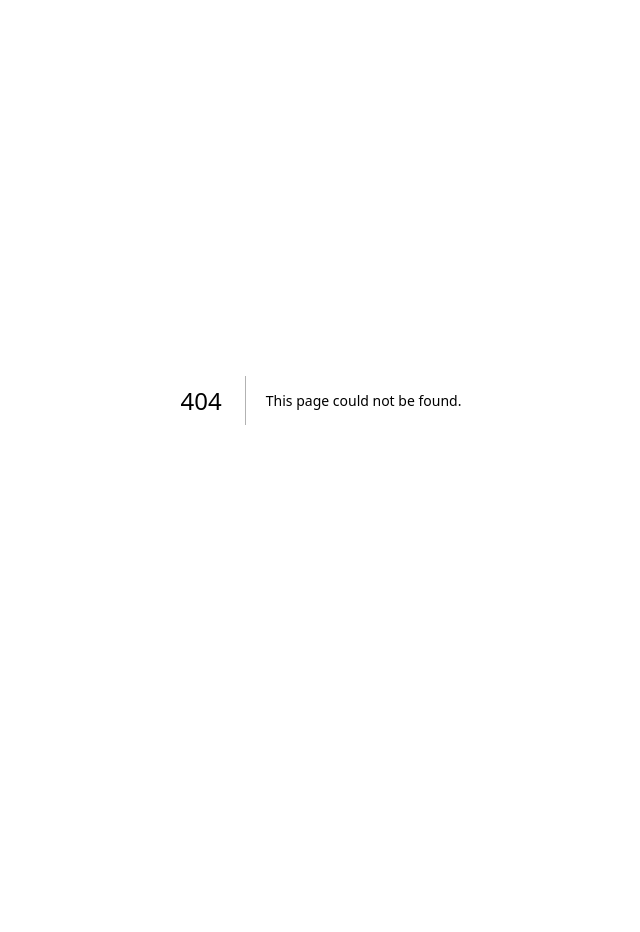
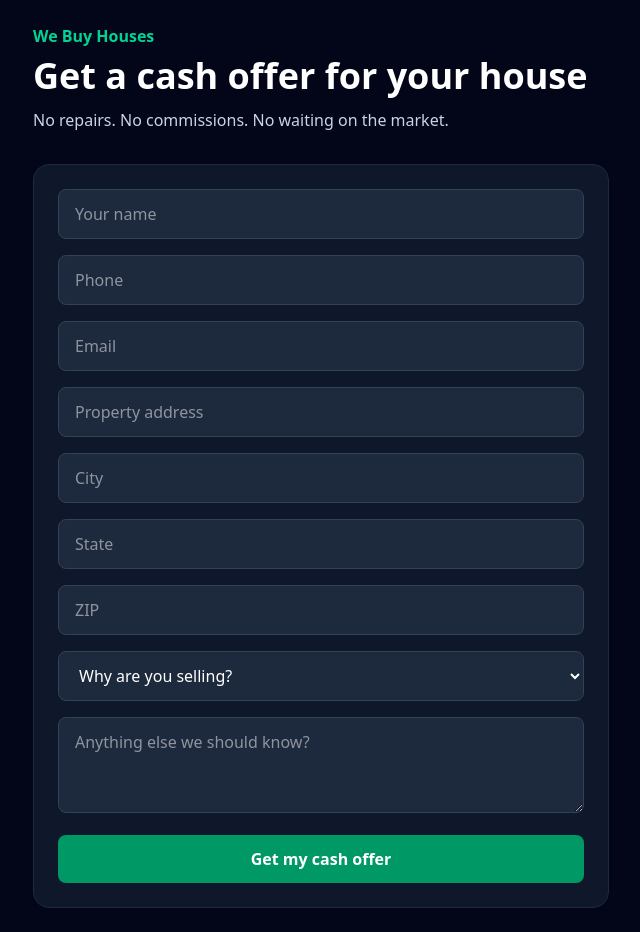
Before and after one commit to dmaan42/wholesale-os, a Next.js app: page /sell in a window 1280 px wide. Before the commit this address had no page. Shown: the whole page, without its empty margins (319-959 px from the left). Before the commit the page ends 800 px from the top, so only its background shows below. Built offline with nearby package versions, Linux system fonts and the light colour scheme.

Commit message:
Create SellPage component for cash offer form

```diff
--- /dev/null
+++ b/src/app/sell/page.tsx
@@ -0,0 +1,81 @@
+"use client";
+
+import { useState } from "react";
+
+export default function SellPage() {
+  const [sent, setSent] = useState(false);
+  const [loading, setLoading] = useState(false);
+  const [form, setForm] = useState({
+    owner_name: "",
+    phone: "",
+    email: "",
+    address: "",
+    city: "",
+    state: "",
+    zip: "",
+    motivation: "",
+    notes: "",
+  });
+
+  const update = (key: string, value: string) =>
+    setForm((prev) => ({ ...prev, [key]: value }));
+
+  const submit = async (e: React.FormEvent) => {
+    e.preventDefault();
+    setLoading(true);
+    await fetch("/api/public-lead", {
+      method: "POST",
+      headers: { "Content-Type": "application/json" },
+      body: JSON.stringify(form),
+    });
+    setLoading(false);
+    setSent(true);
+  };
+
+  if (sent) {
+    return (
+      <div className="min-h-screen bg-emerald-950 text-white flex items-center justify-center p-6">
+        <div className="max-w-md text-center">
+          <h1 className="text-3xl font-bold mb-3">We got your info</h1>
+          <p className="text-emerald-100">
+            A local cash buyer specialist will contact you shortly.
+          </p>
+        </div>
+      </div>
+    );
+  }
+
+  return (
+    <div className="min-h-screen bg-slate-950 text-white p-6">
+      <div className="mx-auto max-w-xl">
+        <p className="text-emerald-400 font-semibold mb-2">We Buy Houses</p>
+        <h1 className="text-4xl font-bold mb-3">Get a cash offer for your house</h1>
+        <p className="text-slate-300 mb-8">
+          No repairs. No commissions. No waiting on the market.
+        </p>
+        <form onSubmit={submit} className="space-y-4 rounded-2xl border border-slate-800 bg-slate-900 p-6">
+          <input required placeholder="Your name" value={form.owner_name} onChange={(e) => update("owner_name", e.target.value)} className="w-full rounded-lg border border-slate-700 bg-slate-800 px-4 py-3" />
+          <input required placeholder="Phone" value={form.phone} onChange={(e) => update("phone", e.target.value)} className="w-full rounded-lg border border-slate-700 bg-slate-800 px-4 py-3" />
+          <input placeholder="Email" value={form.email} onChange={(e) => update("email", e.target.value)} className="w-full rounded-lg border border-slate-700 bg-slate-800 px-4 py-3" />
+          <input required placeholder="Property address" value={form.address} onChange={(e) => update("address", e.target.value)} className="w-full rounded-lg border border-slate-700 bg-slate-800 px-4 py-3" />
+          <input required placeholder="City" value={form.city} onChange={(e) => update("city", e.target.value)} className="w-full rounded-lg border border-slate-700 bg-slate-800 px-4 py-3" />
+          <input required placeholder="State" value={form.state} onChange={(e) => update("state", e.target.value)} className="w-full rounded-lg border border-slate-700 bg-slate-800 px-4 py-3" />
+          <input required placeholder="ZIP" value={form.zip} onChange={(e) => update("zip", e.target.value)} className="w-full rounded-lg border border-slate-700 bg-slate-800 px-4 py-3" />
+          <select value={form.motivation} onChange={(e) => update("motivation", e.target.value)} className="w-full rounded-lg border border-slate-700 bg-slate-800 px-4 py-3">
+            <option value="">Why are you selling?</option>
+            <option>Tired landlord</option>
+            <option>Inherited property</option>
+            <option>Behind on payments</option>
+            <option>Needs repairs</option>
+            <option>Relocating</option>
+            <option>Other</option>
+          </select>
+          <textarea placeholder="Anything else we should know?" value={form.notes} onChange={(e) => update("notes", e.target.value)} className="w-full rounded-lg border border-slate-700 bg-slate-800 px-4 py-3 min-h-24" />
+          <button disabled={loading} className="w-full rounded-lg bg-emerald-600 py-3 font-semibold">
+            {loading ? "Sending..." : "Get my cash offer"}
+          </button>
+        </form>
+      </div>
+    </div>
+  );
+}
```
